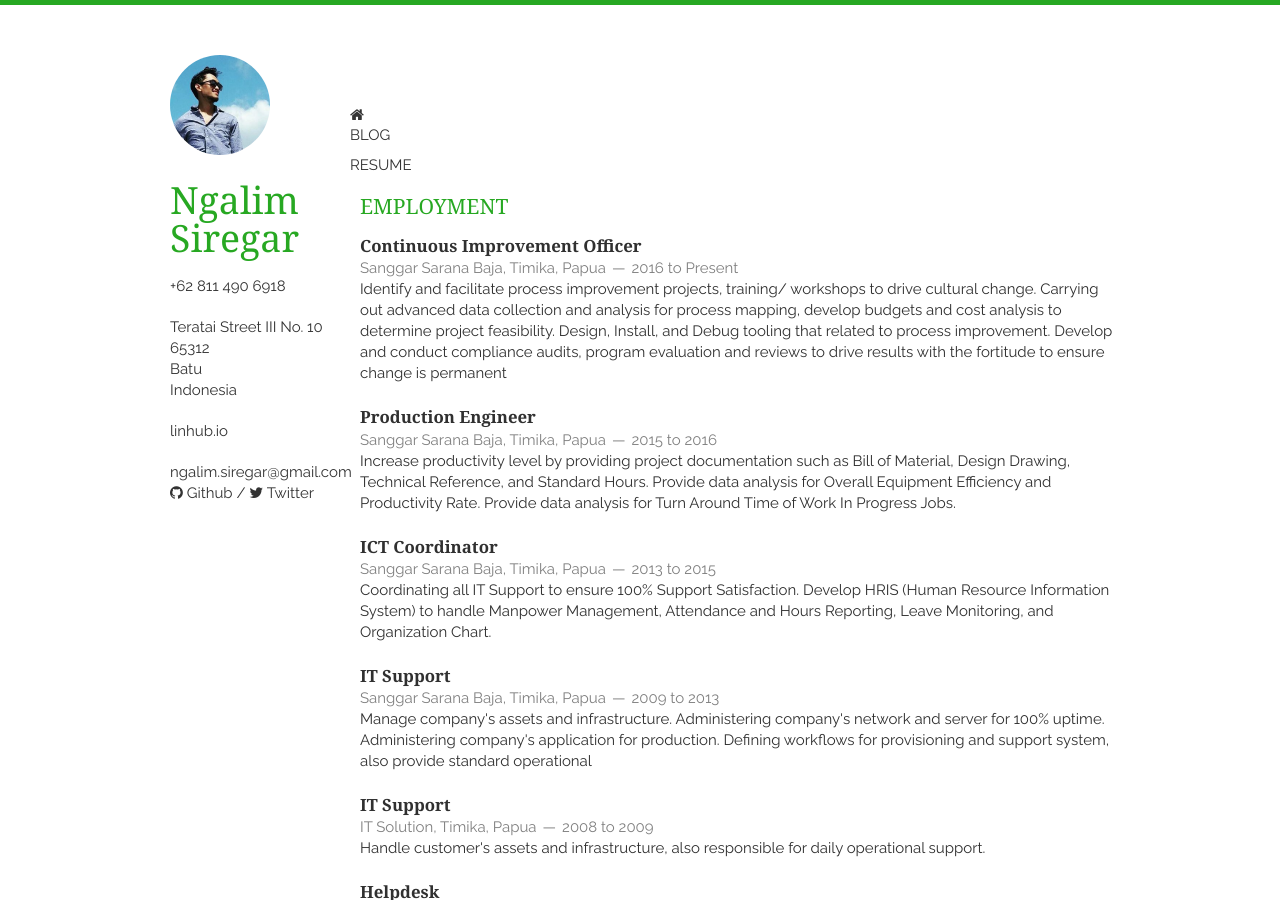
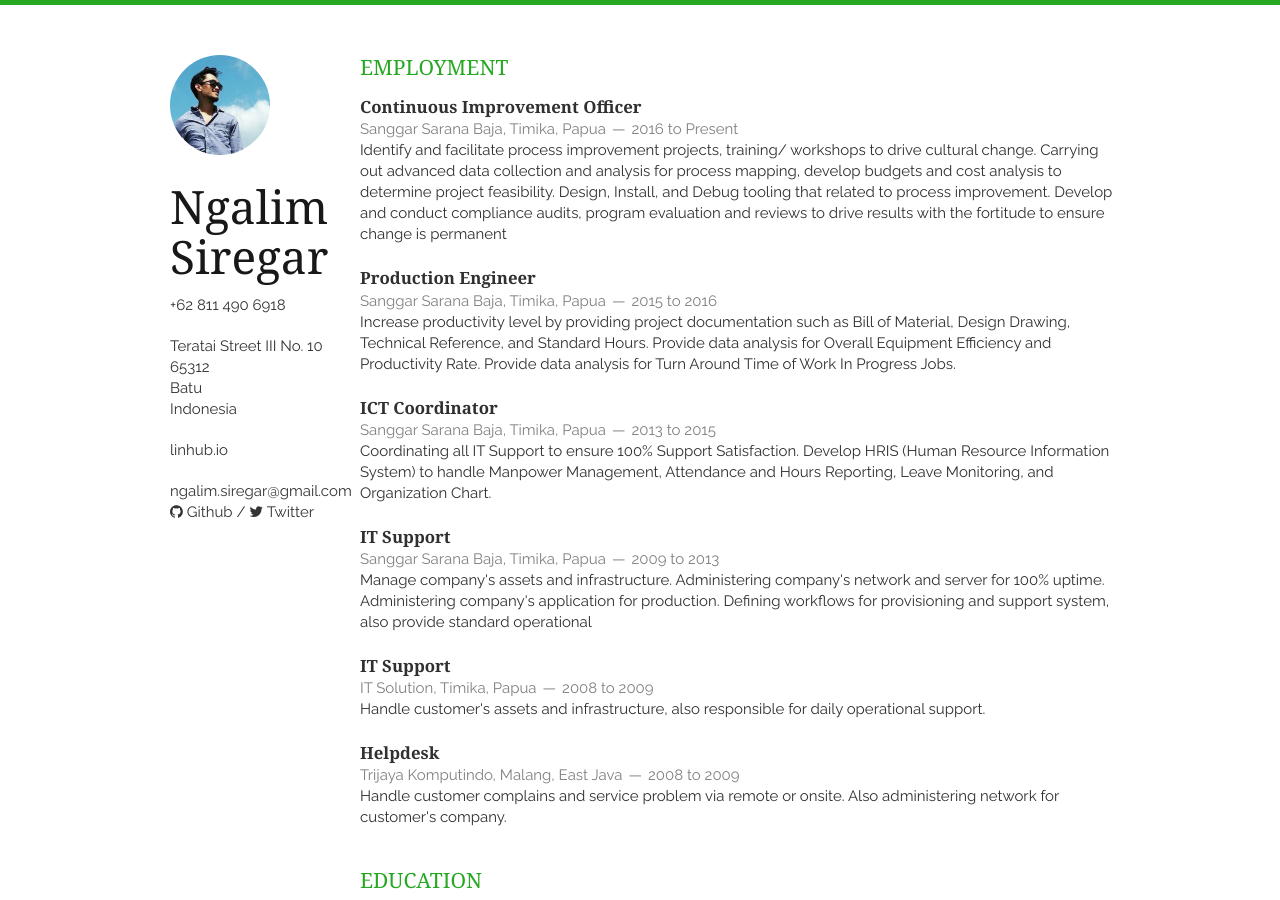
Before and after one commit to merbot/merbot.github.io, a Jekyll site: the page built from resume.html, in a window 1280 px wide and 900 px high. Built offline with Jekyll 4.4.1, drawn with Linux system fonts in a browser that asks for light colours; nearby versions of some CDN libraries.

Commit message:
update style

```diff
--- a/_layouts/landing.html
+++ b/_layouts/landing.html
@@ -47,9 +47,6 @@
   </div>
   <!-- Footer -->
   {% include footer.html %}
-
-    <a href="https://github.com/biomadeira/sustain"><img style="position: absolute; top: 0; right: 0; border: 0;" src="https://camo.githubusercontent.com/e7bbb0521b397edbd5fe43e7f760759336b5e05f/68747470733a2f2f73332e616d617a6f6e6177732e636f6d2f6769746875622f726962626f6e732f666f726b6d655f72696768745f677265656e5f3030373230302e706e67" alt="Fork me on GitHub" data-canonical-src="https://s3.amazonaws.com/github/ribbons/forkme_right_green_007200.png"></a>
-
     <!-- jQuery (necessary for Bootstrap's JavaScript plugins) -->
     <script src="https://ajax.googleapis.com/ajax/libs/jquery/1.11.3/jquery.min.js"></script>
     <!-- Bootstrap core JavaScript -->
--- a/_layouts/layout.html
+++ b/_layouts/layout.html
@@ -25,8 +25,10 @@
 <body>
 <div class="container">
     <header class="three columns">
-        <img src="{{ site.baseurl }}static/img/profile.png" class="me">
-        <h1>{{ site.name }}</h1>
+        <a href="{{ site.baseurl }}">
+            <img src="{{ site.baseurl }}static/img/profile.png" class="me">
+            <h1>{{ site.name }}</h1>
+        </a>
         <p>
             <a href="{{ site.tel_full }}">{{ site.tel }}</a>
         </p>
--- a/resume.html
+++ b/resume.html
@@ -1,7 +1,6 @@
 ---
 layout: layout
 ---
-{% include header.html%}
 
 {% include employment.html %}
 
```
